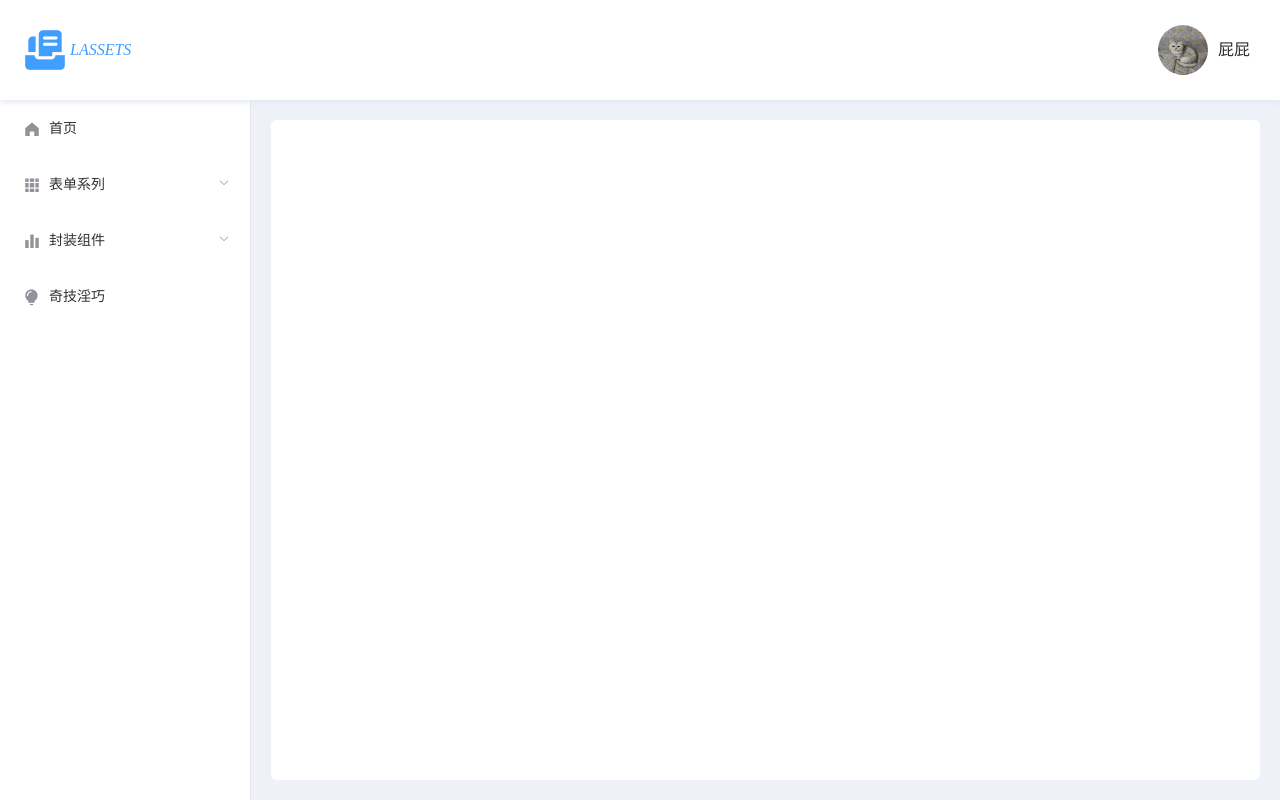
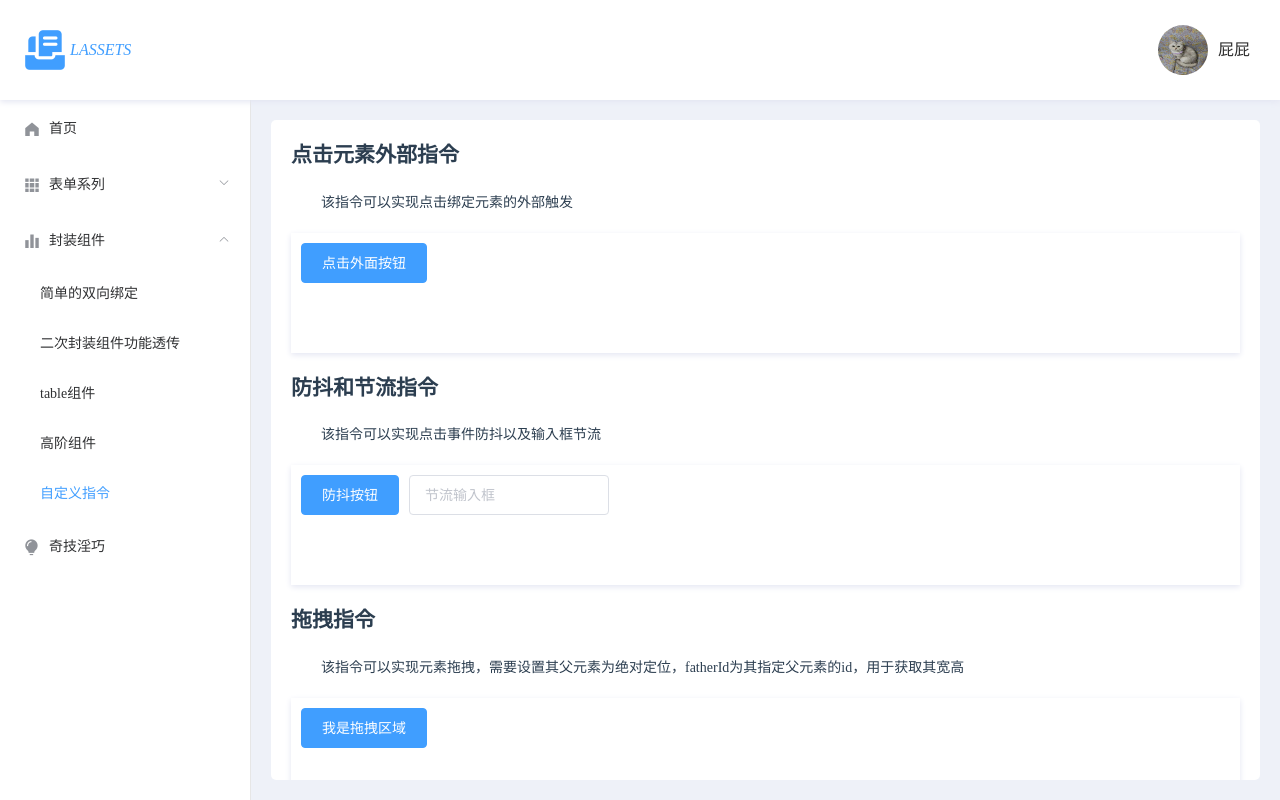
Before and after one commit to qiangguanglin/vue-demo, a Vue app: page /components/directives in a window 1280 px wide. Built offline with nearby package versions, Linux system fonts and the light colour scheme.

Commit message:
fix: 提交

```diff
--- /dev/null
+++ b/src/components/window-component.vue
@@ -0,0 +1,37 @@
+<template>
+  <div class="content">
+    <h2 class="header">
+        <slot name="header"></slot>
+    </h2>
+    <div class="describe">
+        <slot name="describe"></slot>
+    </div>
+    <div class="component">
+        <slot name="component"></slot>
+    </div>
+  </div>
+</template>
+
+<script>
+</script>
+
+<style scoped lang="scss">
+.content {
+    padding-bottom: 20px;
+}
+.header {
+    padding-bottom: 20px;
+}
+.describe {
+    text-indent:30px;
+    padding-bottom: 20px;
+}
+.component {
+    padding: 10px;
+    box-shadow: rgb(228, 230, 242) 0px 2px 6px 0px;
+    height: 100px;
+    overflow: auto;
+    width: calc(100% - 20px);
+    position: relative;
+}
+</style>
--- a/src/config.js
+++ b/src/config.js
@@ -35,6 +35,10 @@ export const menuList = [
             {
                 value: '/components/hoc',
                 label: '高阶组件'
+            },
+            {
+                value: '/components/directives',
+                label: '自定义指令'
             }
         ]
     },
--- /dev/null
+++ b/src/directives/copy.js
@@ -0,0 +1,42 @@
+const copy = {
+    bind(el, binding) {
+        const value = el.childNodes[0].data
+        el.$value = value
+        el.handler = () => {
+            if (!value) {
+            // 值为空的时候，给出提示。可根据项目UI仔细设计
+            return
+            }
+            // 动态创建 textarea 标签
+            const textarea = document.createElement('textarea')
+            // 将该 textarea 设为 readonly 防止 iOS 下自动唤起键盘，同时将 textarea 移出可视区域
+            textarea.readOnly = 'readonly'
+            textarea.style.position = 'absolute'
+            textarea.style.left = '-9999px'
+            // 将要 copy 的值赋给 textarea 标签的 value 属性
+            textarea.value = value
+            // 将 textarea 插入到 body 中
+            document.body.appendChild(textarea)
+            // 选中值并复制
+            textarea.select()
+            const result = document.execCommand('Copy')
+            if (result) {
+                binding.value(value)
+                console.log('复制成功')
+            }
+            document.body.removeChild(textarea)
+        }
+        // 绑定点击事件，就是所谓的一键 copy 啦
+        el.addEventListener('click', el.handler)
+    },
+    // 当传进来的值更新的时候触发
+    componentUpdated(el, { value }) {
+      el.$value = value
+    },
+    // 指令与元素解绑的时候，移除事件绑定
+    unbind(el) {
+      el.removeEventListener('click', el.handler)
+    },
+  }
+
+  export default copy
--- /dev/null
+++ b/src/directives/debounce.js
@@ -0,0 +1,11 @@
+import debounce from 'lodash/debounce'
+
+export default {
+    inserted(el, binding) {
+        el.handle = debounce(binding.value, binding.arg || 1000)
+        el.addEventListener('click', el.handle)
+    },
+    unbind(el) {
+        el.removeEventListener('click', el.handle)
+    }
+}
--- /dev/null
+++ b/src/directives/draggable.js
@@ -0,0 +1,35 @@
+const draggable = {
+    inserted: function (el, binding) {
+      el.style.cursor = 'move'
+      el.onmousedown = function (e) {
+        console.log('e: ', e);
+        let disx = e.pageX - el.offsetLeft
+        let disy = e.pageY - el.offsetTop
+        document.onmousemove = function (e) {
+          let x = e.pageX - disx
+          let y = e.pageY - disy
+          const fatherDom = document.getElementById(binding.arg)
+          let maxX = fatherDom.offsetWidth - parseInt(window.getComputedStyle(el).width) || document.body.clientWidth
+          let maxY = fatherDom.offsetHeight - parseInt(window.getComputedStyle(el).height) || document.body.clientHeight
+          if (x < 0) {
+            x = 0
+          } else if (x > maxX) {
+            x = maxX
+          }
+
+          if (y < 0) {
+            y = 0
+          } else if (y > maxY) {
+            y = maxY
+          }
+
+          el.style.left = x + 'px'
+          el.style.top = y + 'px'
+        }
+        document.onmouseup = function () {
+          document.onmousemove = document.onmouseup = null
+        }
+      }
+    },
+  }
+  export default draggable
--- /dev/null
+++ b/src/directives/index.js
@@ -0,0 +1,21 @@
+import clickOutside from 'element-ui/src/utils/clickoutside'
+import debounce from './debounce'
+import throttle from './throttle'
+import draggable from './draggable'
+ import copy from './copy'
+
+const directives = {
+    clickOutside,
+    debounce,
+    throttle,
+    draggable,
+    copy
+}
+
+export default {
+    install(Vue) {
+        Object.keys(directives).forEach(v => {
+            Vue.directive(v, directives[v])
+        })
+    }
+}
--- /dev/null
+++ b/src/directives/throttle.js
@@ -0,0 +1,11 @@
+import throttle from 'lodash/throttle'
+
+export default {
+    inserted(el, binding) {
+        el.handle = throttle(binding.value, binding.arg || 1000)
+        el.addEventListener('input', el.handle)
+    },
+    unbind(el) {
+        el.removeEventListener('click', el.handle)
+    }
+}
--- a/src/main.js
+++ b/src/main.js
@@ -3,10 +3,12 @@ import App from './App.vue'
 import ElementUI from 'element-ui'
 import Layout from './components/layout.vue'
 import TextContent from './components/text-content.vue'
+import WindowComponent from './components/window-component.vue'
 import 'element-ui/lib/theme-chalk/index.css'
 import routes from './router'
 import VueRouter from 'vue-router'
 import './utils/style.scss'
+import directives from '@/directives'
 
 const router = new VueRouter({
   mode: 'history',
@@ -15,7 +17,9 @@ const router = new VueRouter({
 Vue.use(ElementUI)
 Vue.component('layout', Layout)
 Vue.component('textContent', TextContent)
+Vue.component('windowComponent', WindowComponent)
 Vue.use(VueRouter)
+Vue.use(directives)
 Vue.config.productionTip = false
 
 new Vue({
--- /dev/null
+++ b/src/pages/directives.vue
@@ -0,0 +1,65 @@
+<template>
+  <div>
+    <window-component>
+        <template slot="header">点击元素外部指令</template>
+        <template slot="describe">该指令可以实现点击绑定元素的外部触发</template>
+        <template slot="component">
+            <el-button type="primary" v-clickOutside="clickOutside">点击外面按钮</el-button>
+        </template>
+    </window-component>
+    <window-component>
+        <template slot="header">防抖和节流指令</template>
+        <template slot="describe">该指令可以实现点击事件防抖以及输入框节流</template>
+        <template slot="component">
+            <el-button type="primary" v-debounce:[time]="clickDebounce">防抖按钮</el-button>
+            <el-input style="padding:0 10px;width:200px;" v-model="value" v-throttle:[time]="throttleInput" placeholder="节流输入框"/>
+        </template>
+    </window-component>
+    <window-component>
+            <template slot="header">拖拽指令</template>
+            <template slot="describe">该指令可以实现元素拖拽，需要设置其父元素为绝对定位，fatherId为其指定父元素的id，用于获取其宽高</template>
+            <template slot="component">
+                <div id="my-father-dom" style="position: absolute;width:calc(100% - 20px);height:100px;">
+                    <el-button type="primary" style="display: inline-block;position:relative;" v-draggable:[fatherId]>我是拖拽区域</el-button>
+                </div>
+            </template>
+    </window-component>
+    <window-component>
+            <template slot="header">复制指令</template>
+            <template slot="describe">该指令可以实现元素内容一键复制</template>
+            <template slot="component">
+                <span v-copy="copyText">我是复制的内容</span>
+            </template>
+    </window-component>
+  </div>
+</template>
+
+<script>
+export default {
+    data() {
+        return {
+            time: 2000,
+            value: '',
+            fatherId: 'my-father-dom'
+        }
+    },
+    methods: {
+        clickOutside() {
+            this.$message.info('点击了外面')
+        },
+        clickDebounce() {
+            this.$message.info('我在2s内只触发一次')
+        },
+        throttleInput(event) {
+            console.log('event: ', event);
+            this.$message.info(`我2s触发一次，值是${event.target.value}`)
+        },
+        copyText(v) {
+            this.$message.success(`复制的值为：${v}`)
+        }
+    }
+}
+</script>
+
+<style scoped>
+</style>
--- a/src/router.js
+++ b/src/router.js
@@ -11,7 +11,8 @@ const routes = [
             { path: 'vModel', component: () => import('./pages/vModel.vue') },
             { path: 'inherit', component: () => import('./pages/inherit.vue') },
             { path: 'table', component: () => import('./pages/newTable.vue') },
-            { path: 'hoc', component: () => import('./pages/HOC.vue') }
+            { path: 'hoc', component: () => import('./pages/HOC.vue') },
+            { path: 'directives', component: () => import('./pages/directives.vue') }
         ]
     },
     { path: '/skill', component: () => import('./pages/skill.vue'),},
```
